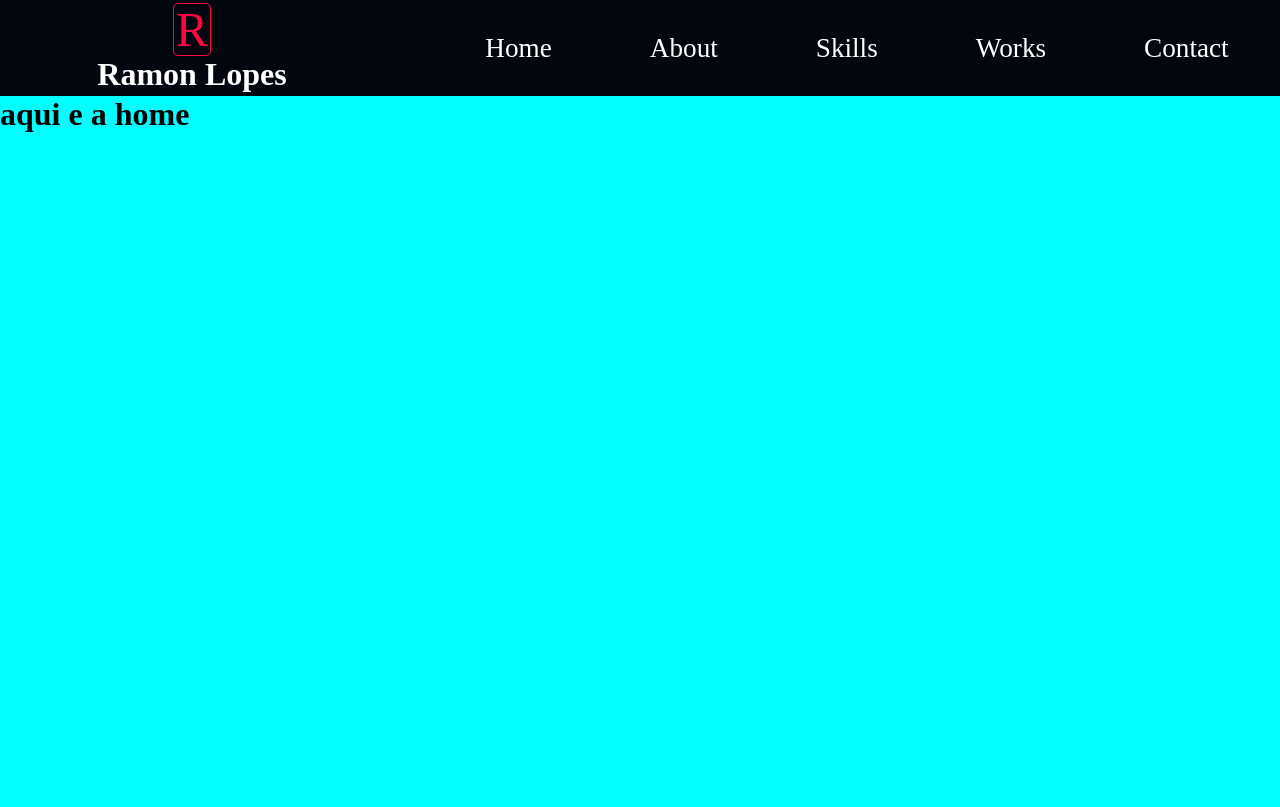
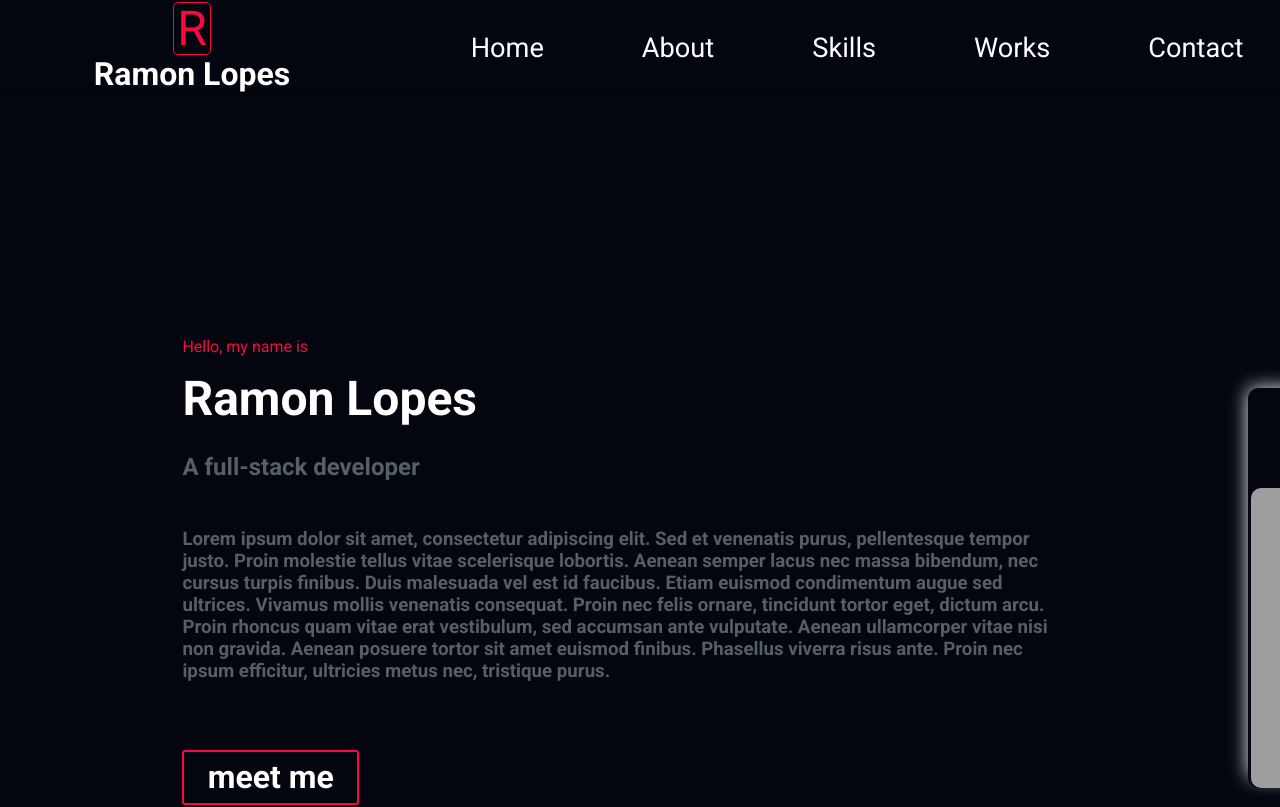
Before and after one commit to RamonMarcelLopes/Portfolio, a React (Vite) app: page / in a window 1280 px wide. Shown: the top 807 px of the page. Built offline with nearby package versions, Linux system fonts and the light colour scheme; grey boxes are pictures that could not be loaded.

Commit message:
feat: implement home page

```diff
--- a/src/App.css
+++ b/src/App.css
@@ -1,5 +1,7 @@
+@import url(https://fonts.googleapis.com/css?family=Roboto:100,100italic,300,300italic,regular,italic,500,500italic,700,700italic,900,900italic);
 * {
   margin: 0;
   padding: 0;
   box-sizing: border-box;
+  font-family: Roboto;
 }
--- a/src/components/HeaderToBack/index.css
+++ b/src/components/HeaderToBack/index.css
@@ -3,6 +3,7 @@
   width: 100%;
   height: 6rem;
   background-color: #03060f;
+  border-bottom: 1px solid black;
 }
 .text {
   color: #fff;
--- a/src/pages/Home/index.css
+++ b/src/pages/Home/index.css
@@ -1,5 +1,108 @@
+@import url(https://fonts.googleapis.com/css?family=Roboto:100,100italic,300,300italic,regular,italic,500,500italic,700,700italic,900,900italic);
 .HomeContainer {
-  height: 1080px;
+  height: 984px;
   width: 1920px;
-  background-color: aqua;
+  background-color: #03060f;
+  display: flex;
+  justify-content: center;
+  align-items: center;
 }
+.containerInformation {
+  height: 100%;
+  /* background-color: blueviolet; */
+  display: flex;
+  justify-content: center;
+  align-items: center;
+  gap: 5%;
+}
+.textInf {
+  display: flex;
+  flex-direction: column;
+  justify-content: center;
+  align-items: baseline;
+  height: 70%;
+  width: 46%;
+  /* background-color: brown; */
+}
+.phraseHello {
+  display: flex;
+  justify-content: flex-start;
+  align-items: center;
+  height: 5%;
+  width: 100%;
+  color: #ff0642;
+}
+.containerNameHome {
+  display: flex;
+  align-items: center;
+  justify-content: baseline;
+  height: 10%;
+  width: 100%;
+  font-size: 150%;
+  /* background-color: blue; */
+  color: #fff;
+}
+.containerStack {
+  /* background-color: yellowgreen; */
+  height: 10%;
+  width: 100%;
+  display: flex;
+  align-items: center;
+  justify-content: baseline;
+  color: #555f65;
+}
+.containerInformationText {
+  /* background-color: yellow; */
+  width: 100%;
+  height: 30%;
+  display: flex;
+  align-items: center;
+  justify-content: baseline;
+  color: #555f65;
+}
+.containerButton {
+  display: flex;
+  align-items: center;
+  justify-content: baseline;
+  height: 20%;
+  width: 100%;
+  /* background-color: cyan; */
+}
+.meetButton {
+  background-color: #03060f;
+  border: 2px solid #ff0642;
+  border-radius: 3px;
+  height: 40%;
+  width: 20%;
+  font-size: 200%;
+  font-family: 'Roboto';
+  font-weight: 700;
+  color: #fff;
+  cursor: pointer;
+  transition: background-color 0.3s ease;
+}
+.meetButton:hover {
+  background-color: #ff0642;
+}
+.image {
+  /* background-color: #ff0642; */
+  display: flex;
+  justify-content: center;
+  align-items: center;
+  height: 70%;
+  width: 30%;
+}
+.myimage {
+  border-radius: 10px;
+}
+.boxShadow {
+  display: flex;
+  justify-content: flex-end;
+  align-items: flex-end;
+  border-radius: 10px;
+  height: 58%;
+  width: 70%;
+  /* -webkit-box-shadow: 2px 2px 53px -6px rgba(255, 255, 255, 1);
+  -moz-box-shadow: 2px 2px 53px -6px rgba(255, 255, 255, 1); */
+  box-shadow: -5px -5px 20px -6px rgba(255, 255, 255, 1);
+}
--- a/src/pages/Home/index.tsx
+++ b/src/pages/Home/index.tsx
@@ -1,15 +1,59 @@
-// import { NavigateFunction, useNavigate } from 'react-router-dom';
+import { NavigateFunction, useNavigate } from 'react-router-dom';
 import Header from '../../components/HeaderToBack';
 import './index.css';
 
 const Home = () => {
-  // let navigate: NavigateFunction = useNavigate();
+  let navigate: NavigateFunction = useNavigate();
 
   return (
     <>
       <Header />
       <div className="HomeContainer">
-        <h1>aqui e a home</h1>
+        <div className="containerInformation">
+          <div className="textInf">
+            <div className="phraseHello">
+              <span>Hello, my name is </span>
+            </div>
+            <div className="containerNameHome">
+              <h1>Ramon Lopes</h1>
+            </div>
+            <div className="containerStack">
+              <h2>A full-stack developer</h2>
+            </div>
+            <div className="containerInformationText">
+              <h3>
+                Lorem ipsum dolor sit amet, consectetur adipiscing elit. Sed et
+                venenatis purus, pellentesque tempor justo. Proin molestie
+                tellus vitae scelerisque lobortis. Aenean semper lacus nec massa
+                bibendum, nec cursus turpis finibus. Duis malesuada vel est id
+                faucibus. Etiam euismod condimentum augue sed ultrices. Vivamus
+                mollis venenatis consequat. Proin nec felis ornare, tincidunt
+                tortor eget, dictum arcu. Proin rhoncus quam vitae erat
+                vestibulum, sed accumsan ante vulputate. Aenean ullamcorper
+                vitae nisi non gravida. Aenean posuere tortor sit amet euismod
+                finibus. Phasellus viverra risus ante. Proin nec ipsum
+                efficitur, ultricies metus nec, tristique purus.
+              </h3>
+            </div>
+            <div className="containerButton">
+              <button
+                className="meetButton"
+                onClick={() => navigate('/contact')}
+              >
+                meet me
+              </button>
+            </div>
+          </div>
+          <div className="image">
+            <div className="boxShadow">
+              <img
+                className="myimage"
+                src="https://jacaimages.vercel.app/imgs/miscellaneous/peackyblinder.png"
+                alt="imagem do Ramon"
+              />
+            </div>
+          </div>
+        </div>
       </div>
     </>
   );
```
